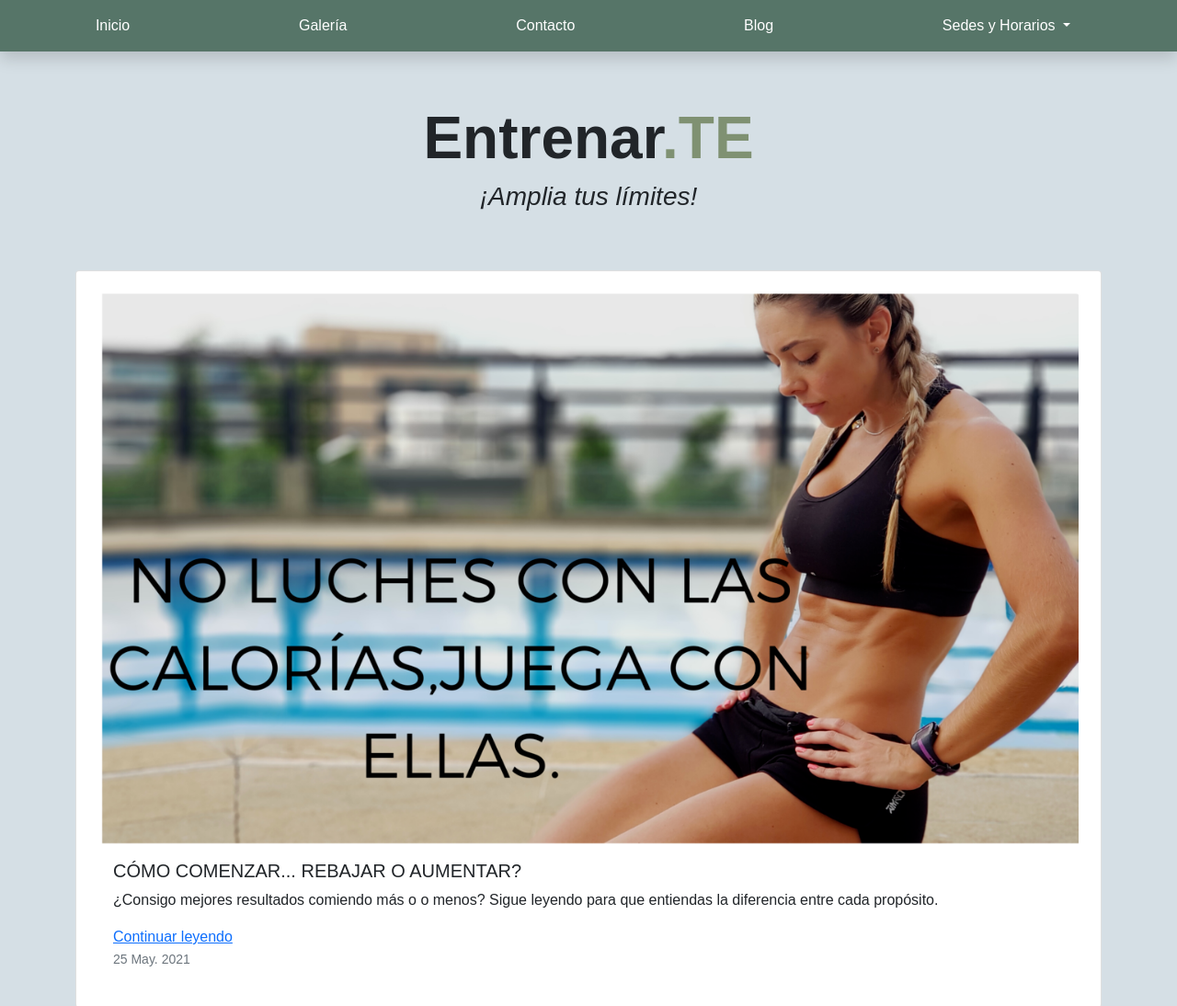
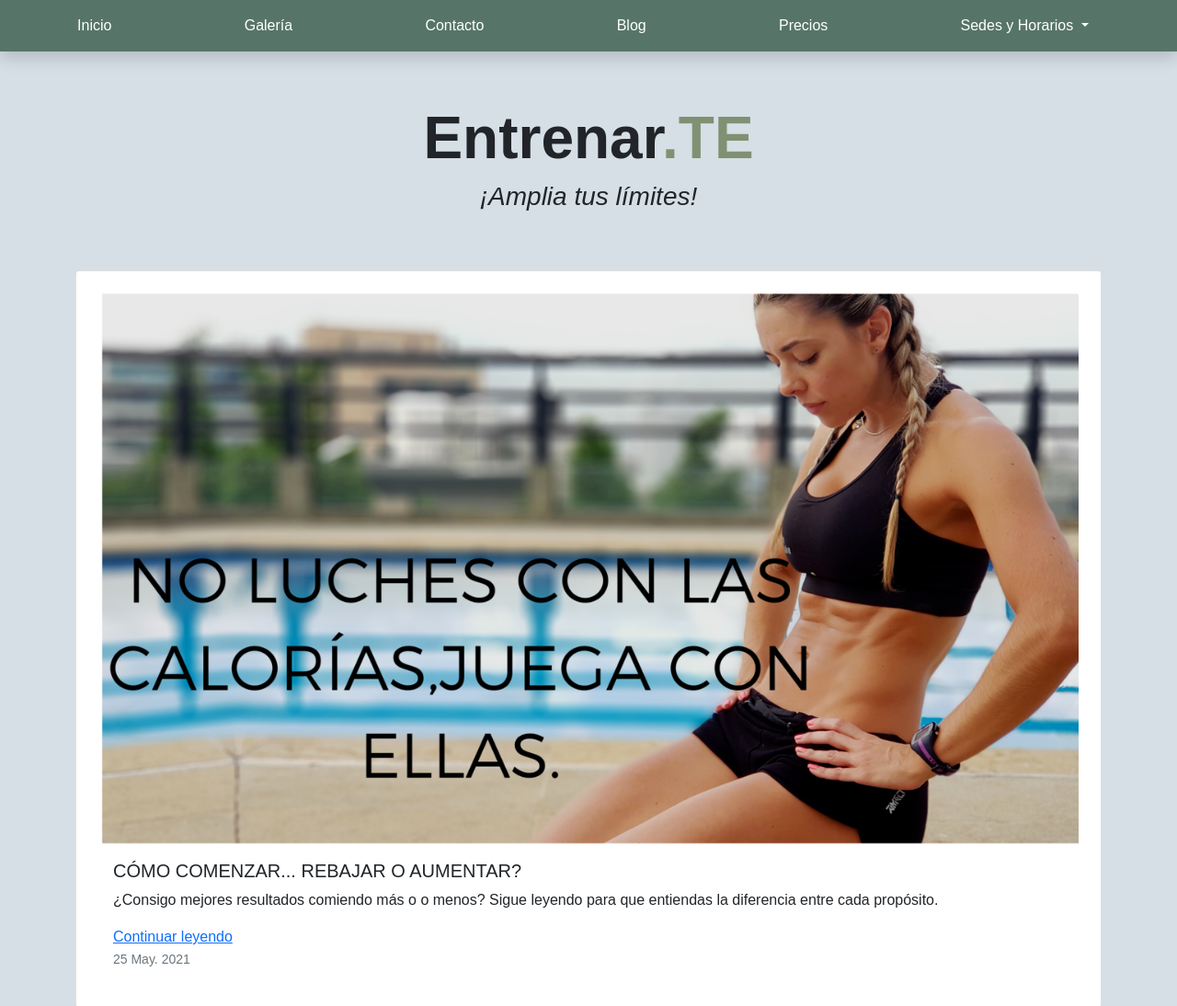
Before and after one commit to belenmansilla/entrenar.te, a website: page blog.html in a window 1280 px wide. Shown: the top 1094 px of the page at 92% size. Drawn offline with nearby package versions, Linux system fonts and the light colour scheme; a web font is replaced by a local one.

Commit message:
Se agrega precio

```diff
--- a/blog.html
+++ b/blog.html
@@ -26,6 +26,7 @@
           <a class="nav-link text-white" href="galeria.html">Galería</a>
           <a class="nav-link text-white" href="contacto.html">Contacto</a>
           <a class="nav-link text-white" href="blog.html">Blog</a>
+          <a class="nav-link text-white" href="blog.html">Precios</a>
           <li class="nav-item dropdown">
             <a class="nav-link dropdown-toggle text-white" href="#" id="navbarDropdownMenuLink" role="button" data-bs-toggle="dropdown" aria-expanded="false">
               Sedes y Horarios
```
